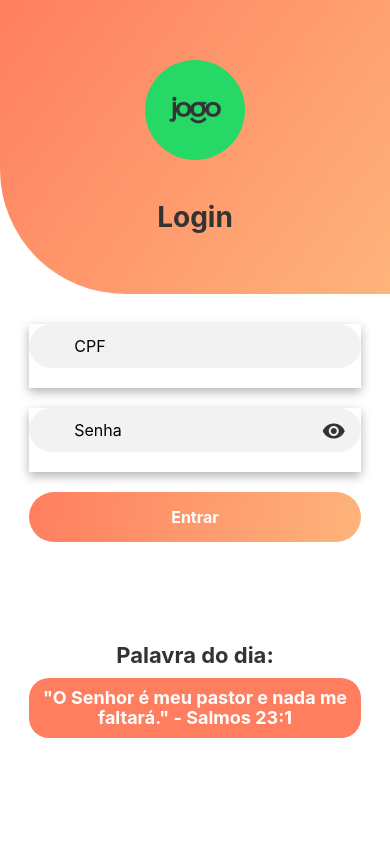
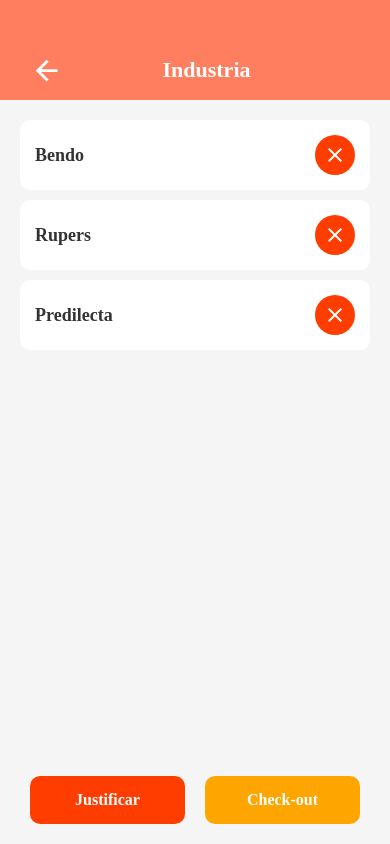
Before and after one commit to guihp/app-representacao, a React Native app: screen /MainIndustries in a window 390 px wide. Built offline with nearby package versions, Linux system fonts and the light colour scheme.

Commit message:
Criação do menu industrias

```diff
--- a/src/chekin/index.tsx
+++ b/src/chekin/index.tsx
@@ -26,7 +26,7 @@
   });
 
   const handleCheckIn = () => {
-    navigation.navigate('Justification'); // Navega para a tela de justificativa
+    navigation.navigate('MainIndustries'); // Navega para a tela de chekin
   };
 
   const handleCancel = () => {
--- /dev/null
+++ b/src/mainIndustrias/index.tsx
@@ -0,0 +1,90 @@
+import React, { useState } from 'react';
+import Icon from '@expo/vector-icons/MaterialCommunityIcons';
+import {
+  Container,
+  HeaderContainer,
+  BackButton,
+  HeaderTitle,
+  ContentContainer,
+  CardContainer,
+  CompanyName,
+  RemoveButton,
+  ActionContainer,
+  ActionButton,
+  ActionButtonText,
+} from './industriasStyles';
+import { NativeStackScreenProps } from '@react-navigation/native-stack';
+import { RootStackParamList } from '../routes/types';
+
+type Props = NativeStackScreenProps<RootStackParamList, 'MainIndustries'>;
+
+type Company = {
+  id: string;
+  name: string;
+  status: 'incompleto' | 'completo';
+};
+
+const MainIndustriesScreen: React.FC<Props> = ({ navigation }) => {
+  const [companies, setCompanies] = useState<Company[]>([
+    { id: '1', name: 'Bendo', status: 'incompleto' },
+    { id: '2', name: 'Rupers', status: 'incompleto' },
+    { id: '3', name: 'Predilecta', status: 'incompleto' },
+  ]);
+
+  const handleBack = () => {
+    navigation.goBack(); // Volta para a tela anterior
+  };
+
+  const toggleStatus = (id: string) => {
+    setCompanies((prevCompanies) =>
+      prevCompanies.map((company) =>
+        company.id === id
+          ? { ...company, status: company.status === 'completo' ? 'incompleto' : 'completo' }
+          : company
+      )
+    );
+  };
+
+  return (
+    <Container>
+      {/* Cabeçalho */}
+      <HeaderContainer>
+        <BackButton onPress={handleBack}>
+          <Icon name="arrow-left" size={33} color="#fff" />
+        </BackButton>
+        <HeaderTitle>Industria</HeaderTitle>
+      </HeaderContainer>
+
+      {/* Conteúdo principal */}
+      <ContentContainer>
+        {companies.map((company) => (
+          <CardContainer key={company.id}>
+            <CompanyName>{company.name}</CompanyName>
+            <RemoveButton
+              status={company.status} // Passa o status atual (incompleto/completo)
+              onPress={() => toggleStatus(company.id)}
+            >
+              <Icon
+                name={company.status === 'completo' ? 'check' : 'close'}
+                size={24}
+                color="#fff"
+              />
+            </RemoveButton>
+          </CardContainer>
+        ))}
+      </ContentContainer>
+
+      {/* Botões de ação */}
+      <ActionContainer>
+        <ActionButton color="#FF3D00" onPress={() => navigation.navigate('Justification')}>
+          <ActionButtonText>Justificar</ActionButtonText>
+        </ActionButton>
+        <ActionButton color="#FFA500" onPress={() => navigation.navigate('Justification')}>
+          <ActionButtonText>Check-out</ActionButtonText>
+        </ActionButton>
+      </ActionContainer>
+    </Container>
+  );
+};
+
+export default MainIndustriesScreen;
--- /dev/null
+++ b/src/mainIndustrias/industriasStyles.ts
@@ -0,0 +1,100 @@
+import styled from 'styled-components/native';
+
+// Container principal
+export const Container = styled.View`
+  flex: 1;
+  background-color: #f5f5f5;
+`;
+
+// Header retangular
+export const HeaderContainer = styled.View`
+  width: 100%;
+  height: 100px; /* Altura fixa */
+  background-color: #ff7e5f;
+  flex-direction: row; /* Itens alinhados em linha */
+  align-items: center;
+  justify-content: space-between; /* Espaçamento entre os itens */
+  padding: 0 20px;
+  padding-top: 40px; /* Espaço para o status bar */
+`;
+
+// Botão de voltar
+export const BackButton = styled.TouchableOpacity`
+  justify-content: center;
+  align-items: center;
+  padding: 10px;
+`;
+
+// Título do header
+export const HeaderTitle = styled.Text`
+  font-size: 22px;
+  font-weight: bold;
+  color: #ffffff;
+  flex: 1; /* Para centralizar o título */
+  text-align: center;
+  font-family: 'Poppins_700Bold'; /* Fonte Poppins */
+  padding-right: 30px;
+`;
+
+// Área de conteúdo principal
+export const ContentContainer = styled.View`
+  flex: 1;
+  padding: 20px; /* Espaçamento interno */
+`;
+
+// Card de empresa
+export const CardContainer = styled.View`
+  width: 100%;
+  background-color: #ffffff;
+  border-radius: 10px;
+  padding: 15px;
+  margin-bottom: 10px;
+  flex-direction: row;
+  align-items: center;
+  justify-content: space-between;
+  elevation: 5; /* Sombreamento no Android */
+`;
+
+// Nome da empresa
+export const CompanyName = styled.Text`
+  font-size: 18px;
+  font-weight: bold;
+  color: #333333;
+  font-family: 'Poppins_700Bold';
+`;
+
+// Botão para remover empresa ou indicar status
+export const RemoveButton = styled.TouchableOpacity<{ status: 'incompleto' | 'completo' }>`
+  background-color: ${(props) =>
+    props.status === 'completo' ? '#4CAF50' : '#FF3D00'}; /* Verde para completo, vermelho para incompleto */
+  width: 40px;
+  height: 40px;
+  border-radius: 20px; /* Arredondado */
+  justify-content: center;
+  align-items: center;
+`;
+
+// Área dos botões de ação na parte inferior
+export const ActionContainer = styled.View`
+  flex-direction: row;
+  justify-content: space-between;
+  padding: 20px;
+`;
+
+// Botões de ação
+export const ActionButton = styled.TouchableOpacity<{ color: string }>`
+  flex: 1;
+  padding: 15px;
+  background-color: ${(props) => props.color || '#ff7e5f'};
+  border-radius: 10px;
+  align-items: center;
+  margin: 0 10px; /* Espaçamento entre os botões */
+`;
+
+// Texto dos botões de ação
+export const ActionButtonText = styled.Text`
+  font-size: 16px;
+  font-weight: bold;
+  color: #ffffff;
+  font-family: 'Poppins_700Bold';
+`;
--- a/src/routes/index.tsx
+++ b/src/routes/index.tsx
@@ -6,15 +6,17 @@
 import RouteScreen from '../roteiro/index';
 import CheckInScreen from '../chekin/index';
 import JustificationScreen from '../justifcativa/index';
+import MainIndustriesScreen from '../mainIndustrias/index'; // Nova tela importada
 import { NativeStackScreenProps } from '@react-navigation/native-stack';
 
-// Definindo todas as rotas, incluindo a nova tela de justificativa
+// Definindo todas as rotas, incluindo a nova tela
 type RootStackParamList = {
   Login: undefined;
   Home: undefined;
   Route: undefined;
   CheckIn: undefined;
-  Justification: undefined; // Adicionando a nova rota
+  Justification: undefined;
+  MainIndustries: undefined; // Adicionando a nova rota
 };
 
 export type NavigationProps = NativeStackScreenProps<RootStackParamList>;
@@ -46,8 +48,13 @@
           options={{ headerShown: false }}
         />
         <Stack.Screen
-          name="Justification" // Nome da nova rota
-          component={JustificationScreen} // Componente da nova tela
+          name="Justification"
+          component={JustificationScreen}
+          options={{ headerShown: false }}
+        />
+        <Stack.Screen
+          name="MainIndustries" // Nome da nova rota
+          component={MainIndustriesScreen} // Componente da nova tela
           options={{ headerShown: false }} // Sem cabeçalho
         />
       </Stack.Navigator>
--- a/src/routes/types.ts
+++ b/src/routes/types.ts
@@ -6,6 +6,7 @@
   Route: undefined;
   CheckIn: undefined;
   Justification: undefined;
+  MainIndustries: undefined;
 };
 
 export type NavigationProps = NativeStackScreenProps<RootStackParamList, 'Home'>;
```
Also changed, not shown: src/Atividades/atividadeStyles.ts (added), src/Atividades/index.tsx (added).
